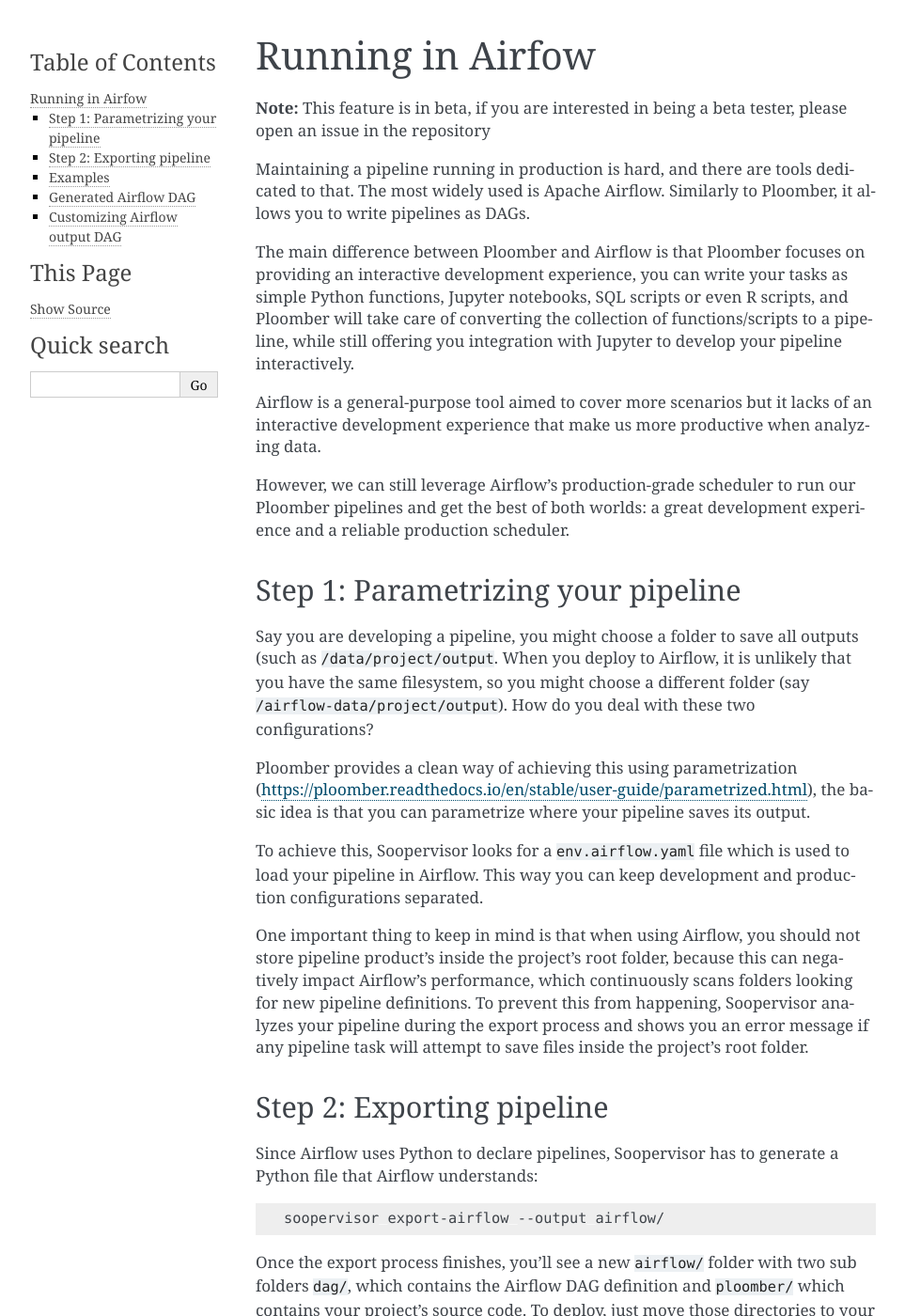
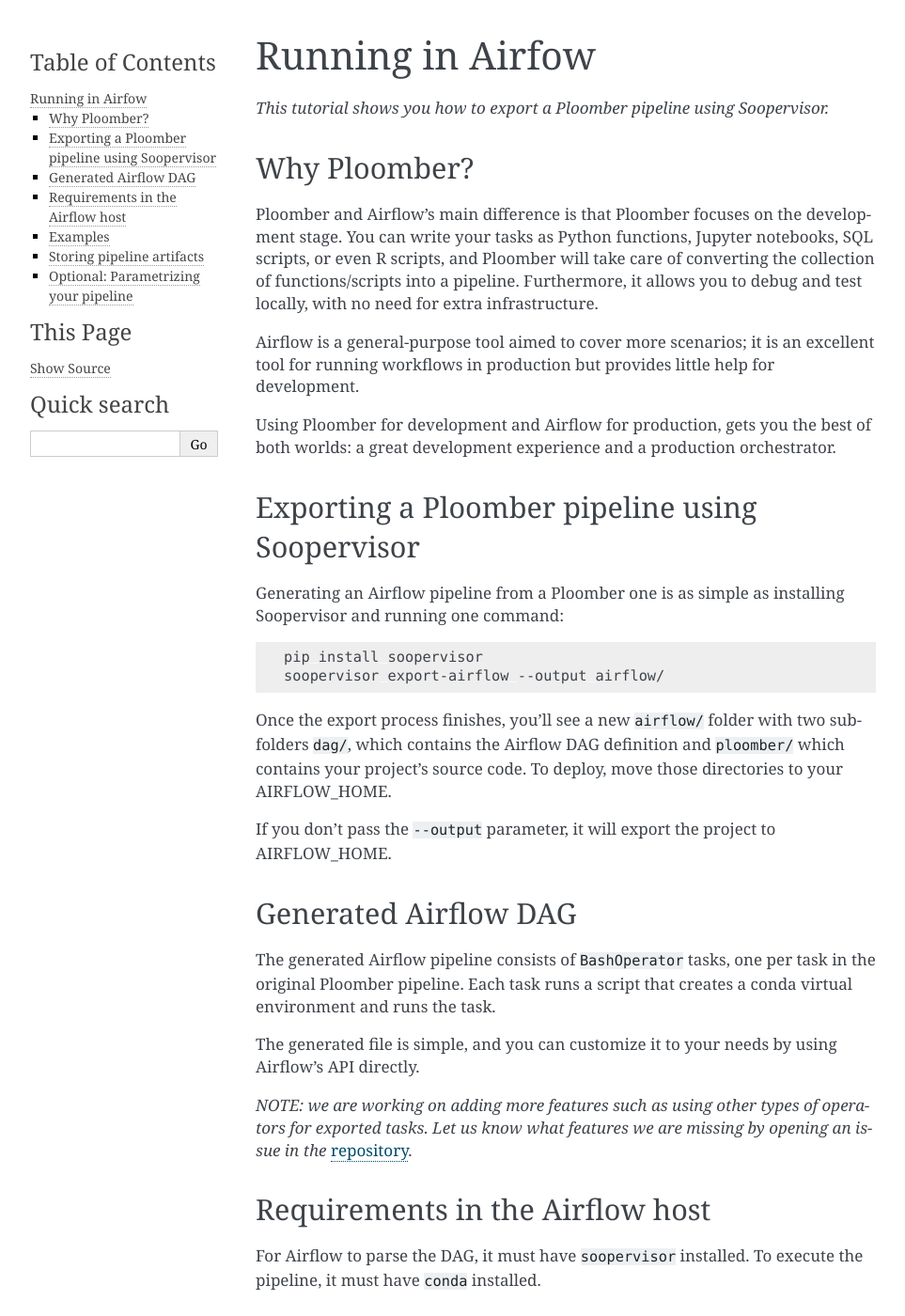
Before and after one commit to ploomber/soopervisor, a Sphinx documentation site: the page built from doc/airflow.rst, in a window 1280 px wide and 1400 px high. Shown: the whole window at 94% size, without its empty margins (148-1111 px from the left). Built offline with Sphinx 7.4.7, drawn with Linux system fonts in a browser that asks for light colours; some of the changed text lies outside the part shown.

Commit message:
updates airflow tutorial

```diff
--- a/doc/airflow.rst
+++ b/doc/airflow.rst
@@ -1,72 +1,61 @@
 Running in Airfow
 =================
 
-**Note:** This feature is in beta, if you are interested in being a beta tester, please open an issue in the repository
+*This tutorial shows you how to export a Ploomber pipeline using Soopervisor.*
 
-Maintaining a pipeline running in production is hard, and there are tools
-dedicated to that. The most widely used is Apache Airflow. Similarly to
-Ploomber, it allows you to write pipelines as DAGs.
+Why Ploomber?
+-------------
 
-The main difference between Ploomber and Airflow is that Ploomber focuses
-on providing an interactive development experience, you can write your tasks
-as simple Python functions, Jupyter notebooks, SQL scripts or even R scripts,
-and Ploomber will take care of converting the collection of functions/scripts
-to a pipeline, while still offering you integration with Jupyter to develop
-your pipeline interactively.
+Ploomber and Airflow's main difference is that Ploomber focuses
+on the development stage. You can write your tasks
+as Python functions, Jupyter notebooks, SQL scripts, or even R scripts,
+and Ploomber will take care of converting the collection of functions/scripts into a pipeline. Furthermore, it allows you to debug and test locally, with no need for extra infrastructure.
 
-Airflow is a general-purpose tool aimed to cover more scenarios but it lacks
-of an interactive development experience that make us more productive when
-analyzing data.
+Airflow is a general-purpose tool aimed to cover more scenarios; it is an excellent tool for running workflows in production but provides little help for development.
 
-However, we can still leverage Airflow's production-grade scheduler to run our
-Ploomber pipelines and get the best of both worlds: a great development
-experience and a reliable production scheduler.
+Using Ploomber for development and Airflow for production, gets you the best of both worlds: a great development experience and a production orchestrator.
 
 
-Step 1: Parametrizing your pipeline
------------------------------------
+Exporting a Ploomber pipeline using Soopervisor
+-----------------------------------------------
 
-Say you are developing a pipeline, you might choose a folder to save all
-outputs (such as ``/data/project/output``. When you deploy to Airflow, it is
-unlikely that you have the same filesystem, so you might choose a different
-folder (say ``/airflow-data/project/output``). How do you deal with these two
-configurations?
-
-Ploomber provides a clean way of achieving this using parametrization
-(https://ploomber.readthedocs.io/en/stable/user-guide/parametrized.html), the
-basic idea is that you can parametrize where your pipeline saves its output.
-
-To achieve this, Soopervisor looks for a ``env.airflow.yaml`` file which is
-used to load your pipeline in Airflow. This way you can keep development
-and production configurations separated.
-
-One important thing to keep in mind is that when using Airflow, you should not
-store pipeline product's inside the project's root folder, because this can
-negatively impact Airflow's performance, which continuously scans folders
-looking for new pipeline definitions. To prevent this from happening,
-Soopervisor analyzes your pipeline during the export process and shows you
-an error message if any pipeline task will attempt to save files inside
-the project's root folder.
-
-
-Step 2: Exporting pipeline
---------------------------
-
-Since Airflow uses Python to declare pipelines, Soopervisor has to generate
-a Python file that Airflow understands:
+Generating an Airflow pipeline from a Ploomber one is as simple as installing Soopervisor and running one command:
 
 .. code-block:: sh
 
+    pip install soopervisor
     soopervisor export-airflow --output airflow/
 
 
 Once the export process finishes, you'll see a new ``airflow/`` folder with
-two sub folders ``dag/``, which contains the Airflow DAG definition and
-``ploomber/`` which contains your project's source code. To deploy, just move
+two subfolders ``dag/``, which contains the Airflow DAG definition and
+``ploomber/`` which contains your project's source code. To deploy, move
 those directories to your AIRFLOW_HOME.
 
 If you don't pass the ``--output`` parameter, it will export the project to
 AIRFLOW_HOME.
+
+
+Generated Airflow DAG
+---------------------
+
+The generated Airflow pipeline consists of ``BashOperator`` tasks, one
+per task in the original Ploomber pipeline. Each task runs a script that
+creates a conda virtual environment and runs the task.
+
+The generated file is simple, and you can customize it to your needs by
+using Airflow's API directly.
+
+*NOTE: we are working on adding more features such as using other types of
+operators for exported tasks. Let us know what features we are missing
+by opening an issue in the* `repository <https://github.com/ploomber/soopervisor>`_.
+
+
+Requirements in the Airflow host
+--------------------------------
+
+For Airflow to parse the DAG, it must have ``soopervisor`` installed. To
+execute the pipeline, it must have ``conda`` installed.
 
 
 Examples
@@ -75,46 +64,60 @@
 The sample projects repository contains a few example pipelines that can be
 exported to Airflow:
 
+Before running the examples, make sure you have an Airflow installation
+available. `Check out Airflow's documentation for instructions <https://airflow.apache.org/docs/apache-airflow/stable/start/index.html>`_.
 
 .. code-block:: sh
 
     git clone https://github.com/ploomber/projects
-    cd setup-airflow
+    cd projects/
 
-    # configure environment
-    # if you don't have conda, you can "pip install" the dependencies
-    conda env create --file environment.yml
-    conda activate setup-airflow
-
-    # init airflow database
-    airflow initdb
+    # set your airflow home (this value might be different to yours)
+    export AIRFLOW_HOME=~/airflow
 
     # export a few projects
-    cd ../ml-intermediate
+    cd ml-intermediate
     soopervisor export-airflow
 
-    cd ../etl
+    cd etl
     soopervisor export-airflow
 
-    # initialize airflow
-    cd ../setup-airflow
-    # shortcut to start airflow and the scheduler (see Procfile for details)
-    honcho start
-
-
-Airflow should start running: http://localhost:8080/
 
 You should see the exported ``ml-intermediate`` and ``etl`` projects as DAGs.
 
 
-Generated Airflow DAG
----------------------
+Storing pipeline artifacts
+--------------------------
 
-The exported Airflow DAG has the same structure as the Ploomber DAG and it
-generates tasks using ``BashOperator``.
+It's common to store the artifacts generated by your pipeline
+(data files, trained models, etc) for later consumption. We currently support
+uploading to Google Cloud Storage,
+`click here <https://github.com/ploomber/projects/blob/master/ml-basic/pipeline.yaml>`_ to see an example.
+
+If all tasks execute in the same machine, this is optional. If you're using
+a distributed executor (e.g. celery), storing your pipeline alrtifacts
+guarantees that downstream tasks have access to their inputs (which are the
+outputs from upstrem tasks).
 
 
-Customizing Airflow output DAG
-------------------------------
+Optional: Parametrizing your pipeline
+-------------------------------------
 
-[WIP]
+Say you are developing a pipeline, you might choose a folder to save all
+outputs (such as ``/data/project/output``. When you deploy to Airflow, it is
+unlikely that you have the same filesystem; hence, you would choose a different
+folder (say ``/airflow-data/project/output``). How do you deal with these two
+configurations?
+
+Ploomber provides a clean way of achieving this using `parametrization <https://ploomber.readthedocs.io/en/stable/user-guide/parametrized.html>`_, the basic idea is that you can parametrize where your pipeline saves its output.
+
+To achieve this, Soopervisor looks for an ``env.airflow.yaml`` file used to load your Airflow pipeline. This way, you can keep development
+and production configurations separated.
+
+One important thing to keep in mind is that when using Airflow, you should not
+store pipeline product's inside the project's root folder because this can
+negatively impact Airflow's performance, which continuously scans folders
+looking for new pipeline definitions. To prevent this from happening,
+Soopervisor analyzes your pipeline during the export process and shows you
+an error message if any pipeline task will attempt to save files inside
+the project's root folder.
```
